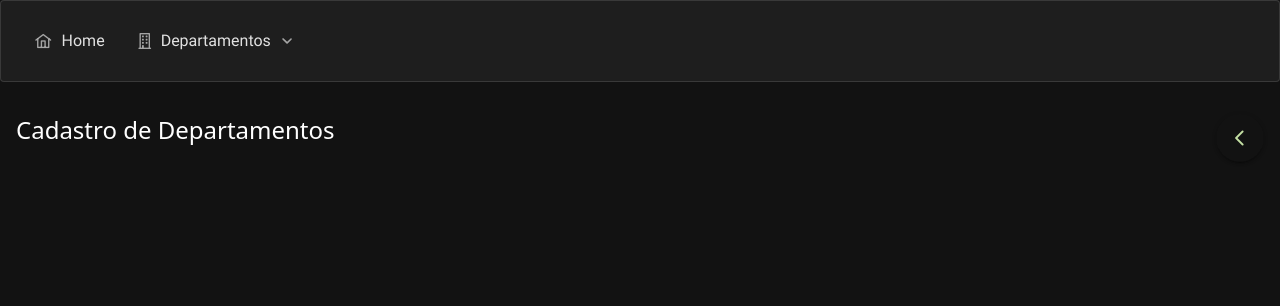
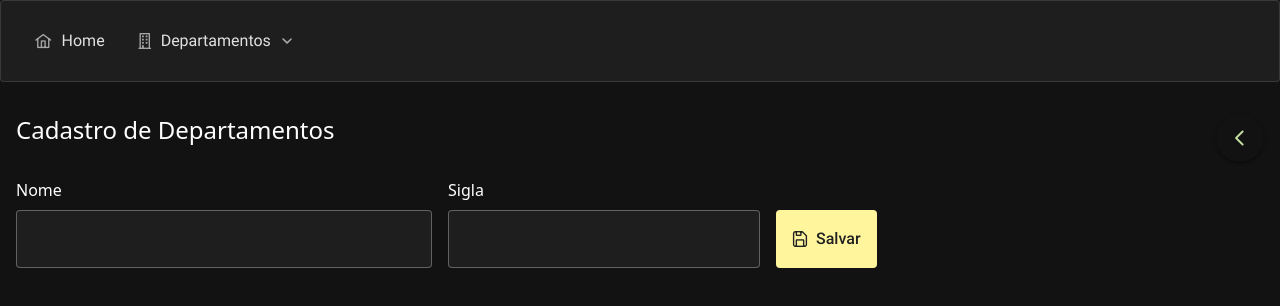
Before and after one commit to Kauhe25/projeto-final-com-react, a React (Vite) app: page /departamentos/new in a window 1280 px wide. Shown: the top 306 px of the page. Built offline with nearby package versions, Linux system fonts and the light colour scheme.

Commit message:
feat: interface da tela de cadastro

```diff
--- a/src/Pages/Departamentos/FormularioDepartamentos.tsx
+++ b/src/Pages/Departamentos/FormularioDepartamentos.tsx
@@ -1,9 +1,82 @@
 import Header from "../../Components/Header";
+import { InputText } from "primereact/inputtext";
+import { Button } from "primereact/button";
+import { useState, useRef } from "react";
+import { Message } from "primereact/message";
 
 const FormularioDepartamentos = () => {
+
+  const [nome, setNome] = useState<string>('');
+  const [sigla, setSigla] = useState<string>('');
+  const [erro, setErro] = useState<string>('');
+
+  //Através do useRef conseguimos ter acesso a um elemento HTML diretamente e adicionar foco nele.
+
+  const nomeRef = useRef<HTMLInputElement>(null);
+  const siglaRef = useRef<HTMLInputElement>(null);
+
+  const validarFormulario = () => {
+    setErro('');
+
+    if(nome.trim() === '') {
+      setErro('O nome do departamento é obrigatório');
+      nomeRef.current?.focus();
+      return false;
+    }
+
+    if(sigla.trim() === '') {
+      setErro('A sigla do departamento é obrigatória');
+      siglaRef.current?.focus();
+      return false;
+    }
+
+    return true;
+  }
+
   return (
     <>
       <Header botaoIcone="pi-chevron-left" botaoUrl="/departamentos" titulo="Cadastro de Departamentos" />
+      <div className="flex gap-4 mb-6">
+        <div className="flex flex-col gap-2 w-1/3">
+        <label htmlFor="nome">Nome</label>
+          <InputText
+            id="nome"
+            autoComplete="off"
+            value={nome}
+            onChange={(evt) => {
+              setNome(evt.currentTarget.value);
+            }}
+            ref={nomeRef}
+          />
+        </div>
+
+        <div className="flex flex-col gap-2 w-1/4">
+          <label htmlFor="sigla">Sigla</label>
+          <InputText
+            id="sigla"
+            autoComplete="off"
+            value={sigla}
+            onChange={(evt) => {
+              setSigla(evt.currentTarget.value);
+            }}
+            ref={siglaRef}
+          />
+        </div>
+        <div className="flex gap-2 items-end">
+          <Button
+            icon="pi pi-save"
+            label="Salvar"
+            severity="warning"
+            className="h-[58px]"
+            onClick={() => {
+              if(validarFormulario()) {
+                alert(`Vai salvar o departamento ${nome} - ${sigla}`);
+              }
+            }}
+          />
+        </div>
+      </div>
+      <Message text={erro} severity="error" hidden={erro === ''}/>
     </>
   )
 }
```
